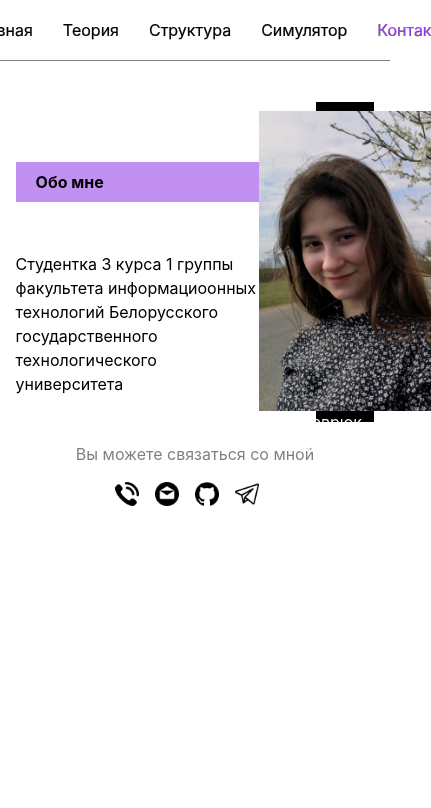
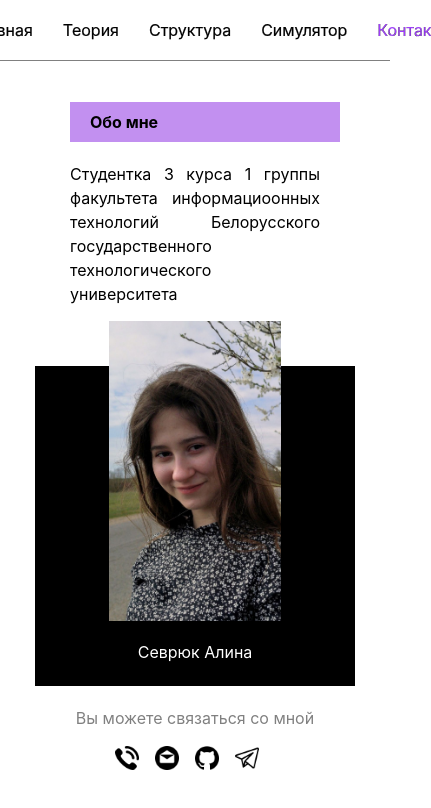
Before and after one commit to Alina0708/react-cms-project, a React (Create React App) app: page /contacts in a window 390 px wide. Shown: the top 808 px of the page, 431 px wide, since content can reach past the window. Built offline with nearby package versions, Linux system fonts and the light colour scheme.

Commit message:
feature(theory):adaptive design

```diff
--- a/src/App.css
+++ b/src/App.css
@@ -14,3 +14,9 @@ Link {
 section {
   padding: 3vw 4vw;
 }
+
+/* @media (max-width: 600) {
+  section{
+    padding: 3vw 2vw;
+  }
+} */
--- a/src/components/Contacts/Contacts.module.css
+++ b/src/components/Contacts/Contacts.module.css
@@ -83,3 +83,35 @@
   display: flex;
   justify-content: center;
 }
+
+@media (max-width: 600px) {
+  .aboutMe {
+    margin-top: 0;
+  }
+  .aboutMe__container {
+    flex-direction: column;
+    align-items: center;
+  }
+  .foto {
+    margin-left: 0;
+    margin-top: 60px;
+  }
+  .foto img {
+    top: 36%;
+  }
+  .foto p {
+    top: 80%;
+  }
+  .contact {
+    align-items: center;
+  }
+
+  .contact p {
+    margin-top: 20px;
+    text-align: justify;
+  }
+
+  .communication-methods {
+    margin-top: 0px;
+  }
+}
```
